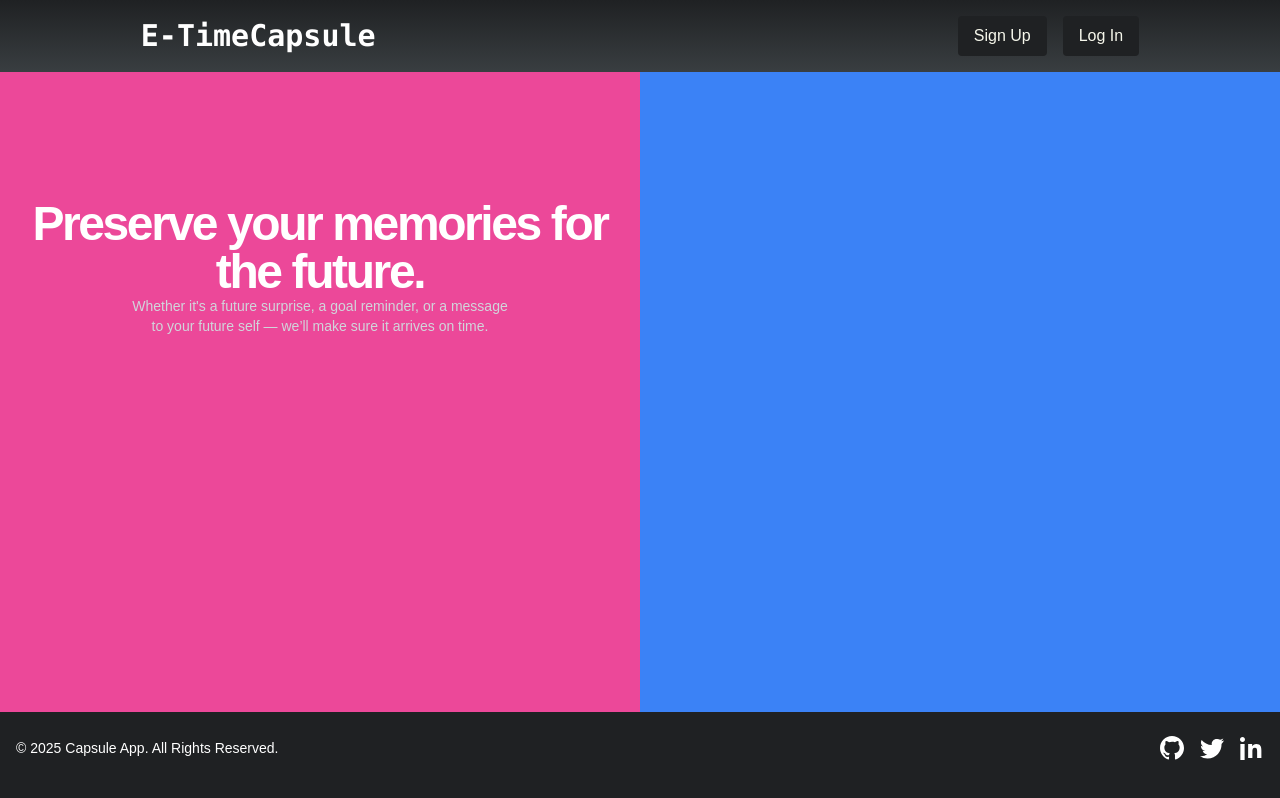
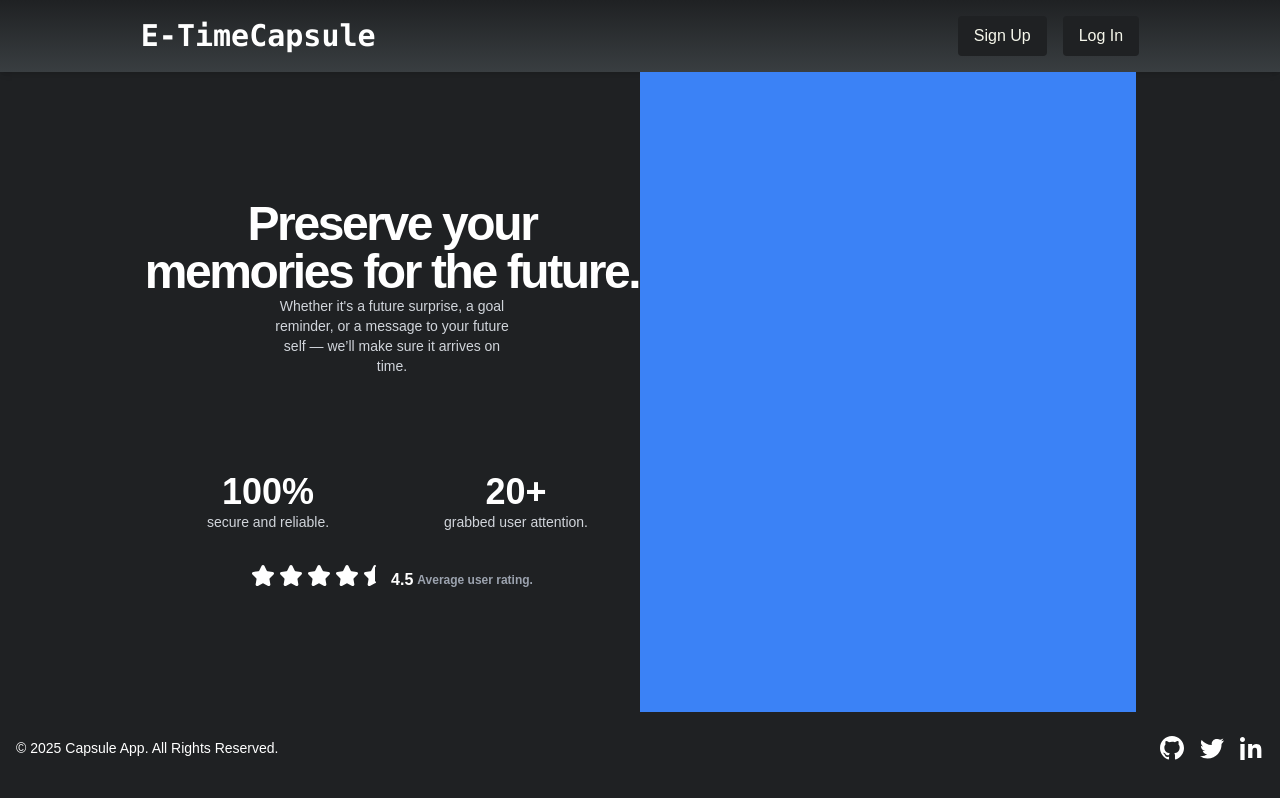
Before and after one commit to janakshukla/e-timecapsule, a Next.js app: page / in a window 1280 px wide. Built offline with nearby package versions, Linux system fonts and the light colour scheme; no server answers; a web font is replaced by a local one.

Commit message:
Add lucide-react icons and enhance Home page layout with user ratings

```diff
--- a/app/page.js
+++ b/app/page.js
@@ -1,3 +1,4 @@
+import { StarHalf, StarIcon } from "lucide-react";
 import Link from "next/link";
 
 
@@ -6,11 +7,11 @@ export default function Home() {
 
 
   return (
-    <div className="flex max-sm:flex-col items-center h-[80dvh]  w-full">
+    <div className="flex max-sm:flex-col items-center h-[80dvh] px-36 ">
 
       {/* left div */}
       <div
-        className="sm:w-1/2 h-full w-svw max-sm:h-1/2 text-white  bg-pink-500"
+        className="sm:w-1/2 h-full w-svw max-sm:h-1/2 text-white "
       >
         {/* upper section */}
         <section>
@@ -23,12 +24,28 @@ export default function Home() {
 
         </section>
         {/* lower section */}
-        <section>
-          <div className="">
-            <div></div>
-            <div></div>
+        <section className="mt-24" >
+          <div className="flex flex-col sm:flex-row w-full">
+            <div className="text-center w-1/2"  >
+              <h1 className="text-4xl font-bold"  >100%</h1>
+              <p className="text-sm text-gray-300 " >secure and reliable.</p>
+            </div>
+            <div className=" text-center w-1/2"  >
+              <h1 className="text-4xl font-bold"  >20+</h1>
+              <p className="text-sm text-gray-300 " >grabbed user attention.</p>
+            </div>
           </div>
-          <div></div>
+          <div>
+            <h1 className="flex font-bold  size-44 justify-center w-full gap-1 mt-8" >
+              <StarIcon fill="#FFFFFF" />
+              <StarIcon fill="#FFFFFF" />
+              <StarIcon fill="#FFFFFF" />
+              <StarIcon fill="#FFFFFF" />
+              <StarHalf fill="#FFFFFF" />
+              <span className="mt-1" >4.5</span>
+              <span className="text-xs mt-2 text-gray-400 " >Average user rating.</span>
+            </h1>
+          </div>
 
         </section>
 
--- a/package.json
+++ b/package.json
@@ -15,6 +15,7 @@
     "axios": "^1.7.7",
     "cloudinary": "^2.5.1",
     "formidable": "^3.5.2",
+    "lucide-react": "^0.525.0",
     "next": "15.0.2",
     "next-connect": "^1.0.0",
     "node-schedule": "^2.1.1",
```
Also changed, not shown: 1 other file (tests, documents, lock files or other folders).
